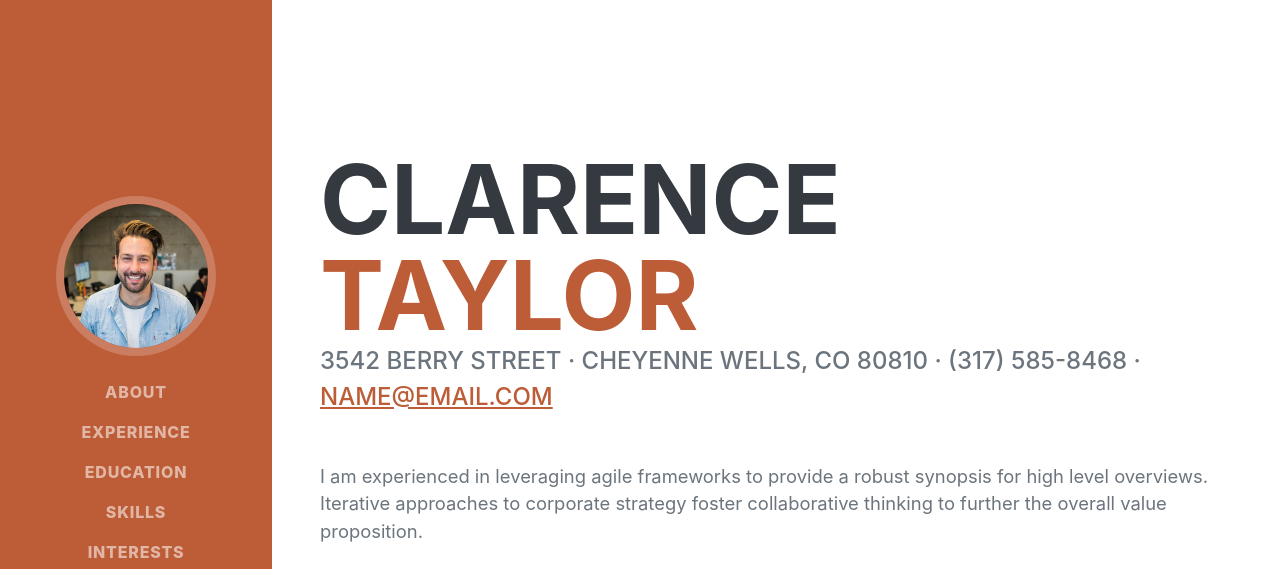
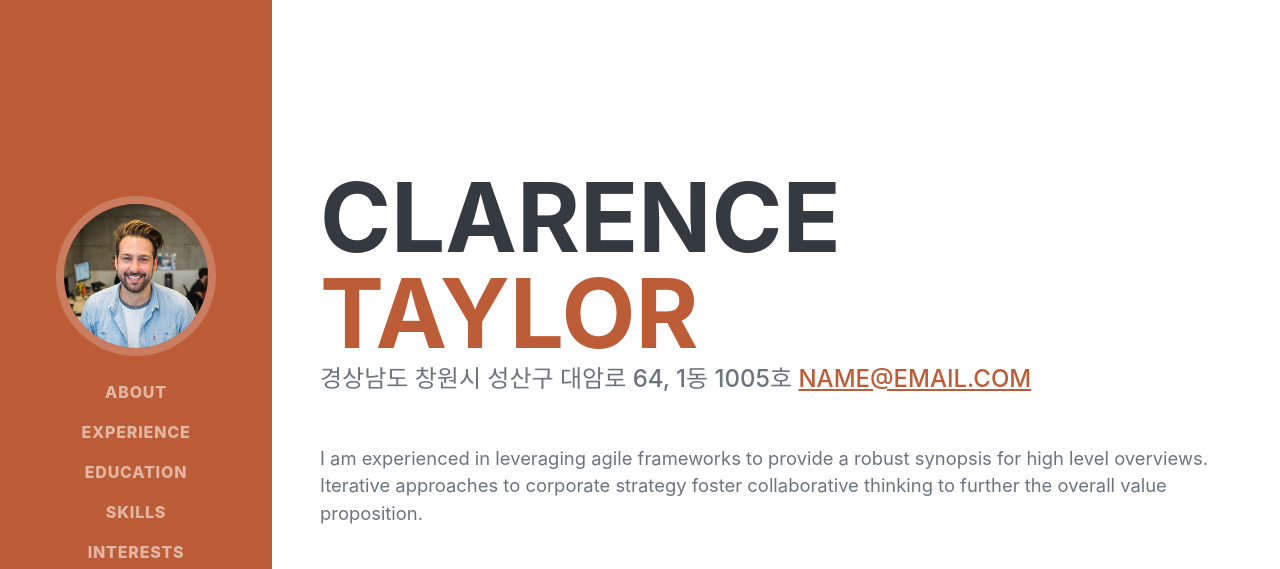
Before and after one commit to sylee3000/profile, a plain HTML site: page index.html in a window 1280 px wide. Shown: the top 569 px of the page. Drawn offline with nearby package versions, Linux system fonts and the light colour scheme; a web font is replaced by a local one.

```diff
--- a/index.html
+++ b/index.html
@@ -44,7 +44,7 @@
                         <span class="text-primary">Taylor</span>
                     </h1>
                     <div class="subheading mb-5">
-                        3542 Berry Street · Cheyenne Wells, CO 80810 · (317) 585-8468 ·
+                        경상남도 창원시 성산구 대암로 64, 1동 1005호
                         <a href="mailto:name@email.com">name@email.com</a>
                     </div>
                     <p class="lead mb-5">I am experienced in leveraging agile frameworks to provide a robust synopsis for high level overviews. Iterative approaches to corporate strategy foster collaborative thinking to further the overall value proposition.</p>
```
